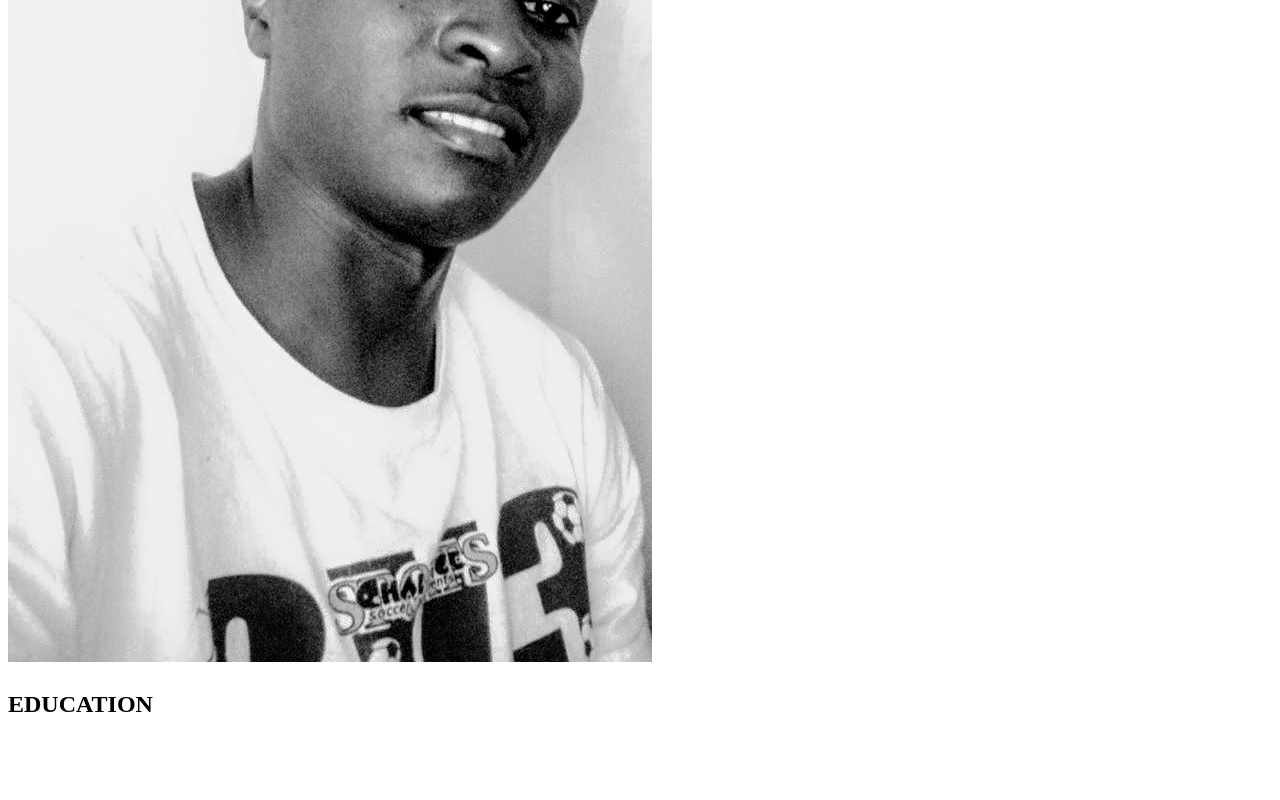
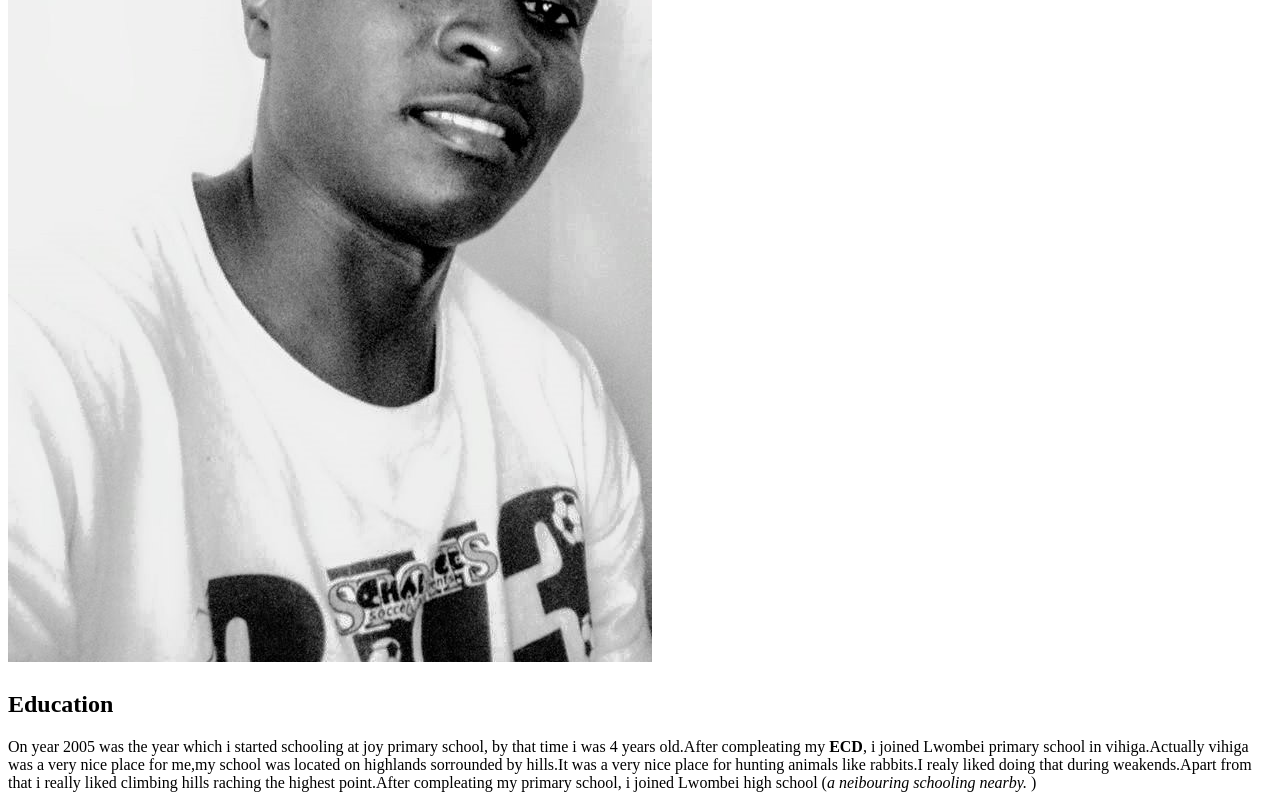
Before and after one commit to luch34/friday-proect, a plain HTML site: page index.html in a window 1280 px wide. Shown: the part 378-1178 px from the top of the page. Before the commit the page ends 1116 px from the top, so only its background shows below. Drawn offline with Linux system fonts and the light colour scheme.

Commit message:
Add paragraph 1 <p1>

```diff
--- a/index.html
+++ b/index.html
@@ -7,6 +7,15 @@
   </head>
 
   <body>
-     <h2><strong>EDUCATION</strong></h2>
-  </body>
+     <h2><strong>Education</strong></h2>
+
+     <p1>On year 2005 was the year which i started schooling at joy primary
+        school, by that time i was 4 years old.After compleating my <strong>
+        ECD</strong>, i joined Lwombei primary school in vihiga.Actually vihiga
+        was a very nice place  for me,my school was located on highlands
+        sorrounded by hills.It was a very nice place for hunting animals like
+        rabbits.I realy liked doing that during weakends.Apart from that i
+        really liked climbing hills raching the highest point.After compleating
+        my primary school, i joined Lwombei high school (<em>a neibouring
+          schooling nearby.  </em>)
 </html>
```
